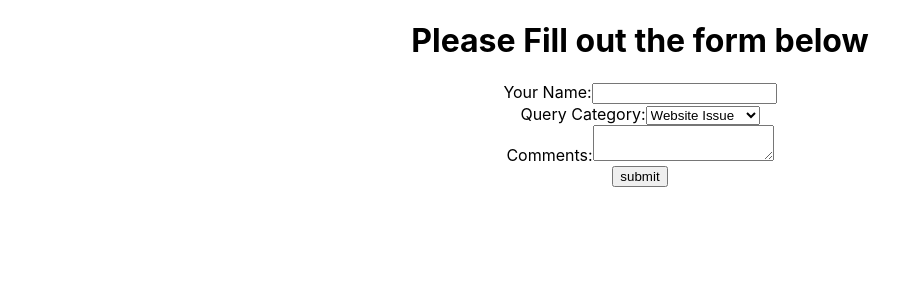
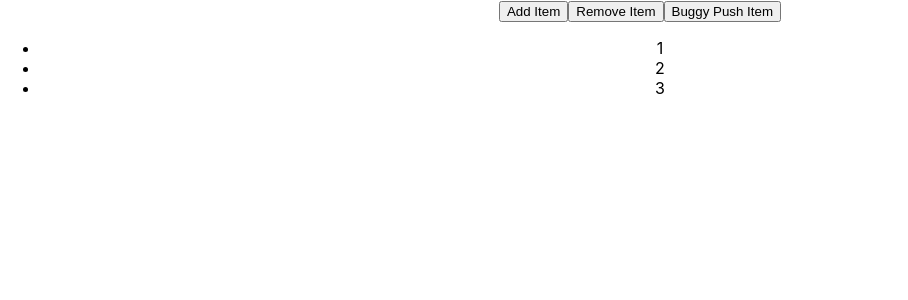
Before and after one commit to itjosephk2/react-lessons, a React (Create React App) app in the folder my-app/: page / in a window 1280 px wide. Shown: the top 300 px of the page, without its empty margins (0-908 px from the left). Built offline with nearby package versions, Linux system fonts and the light colour scheme.

Commit message:
Use State With Arrays

```diff
--- a/my-app/src/App.js
+++ b/my-app/src/App.js
@@ -18,12 +18,13 @@ import './App.css';
 // import ControlledForm from './components/ControlledForm';
 // import UncontrolledForm from './components/UncontrolledForm';
 // import SearchBar from './components/SearchBar';
-import ControlledFormHooks from './components/ControlledFormHooks';
+// import ControlledFormHooks from './components/ControlledFormHooks';
+import UseStateWithArray from './components/UseStateWithArray';
 
 function App() {
   return (
     <div className="App">
-      <ControlledFormHooks />
+      <UseStateWithArray />
     </div>
   );
 }
--- /dev/null
+++ b/my-app/src/components/UseStateWithArray.js
@@ -0,0 +1,31 @@
+import React, {useState} from 'react'
+
+function UseStateWithArray() {
+    const [nums, setNums] = useState([1,2,3]);
+    const addNums = () => {
+        setNums([...nums, nums.length + 1]);
+    }
+    const removeNum = () => {
+        setNums(
+            nums.filter((item, idx) => {
+                return idx !== nums.length - 1;
+            })
+        )
+    }
+    const buggyPushNums = () => {
+        nums.push(nums.length + 1);
+        setNums(nums);
+    }
+    return (
+        <div>
+            <button onClick={addNums}>Add Item</button>
+            <button onClick={removeNum}>Remove Item</button>
+            <button onClick={buggyPushNums}>Buggy Push Item</button>
+            <ul>
+                {nums.map(num => <li key={num}>{num}</li>)}
+            </ul>
+        </div>
+    )
+}
+
+export default UseStateWithArray
```
